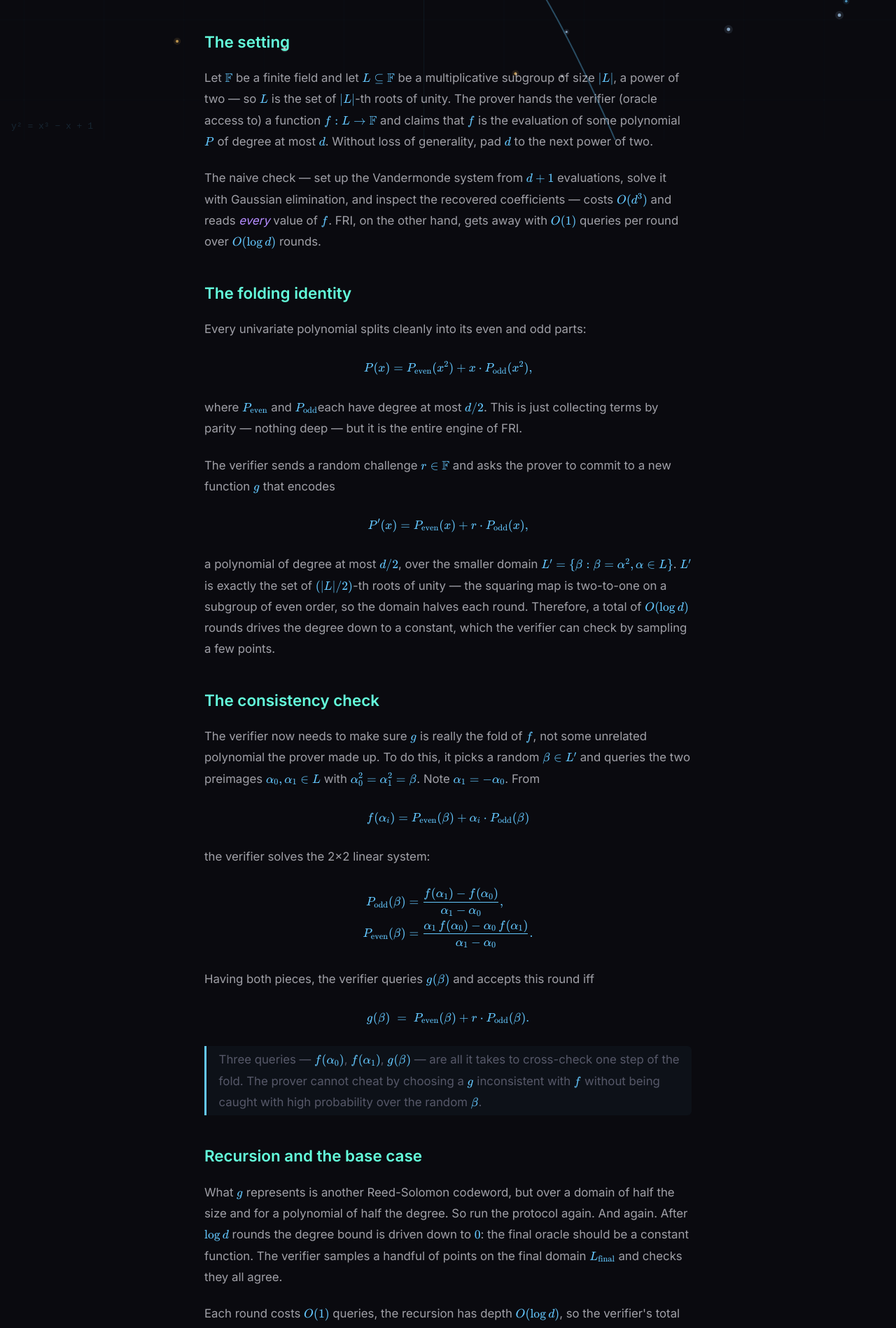
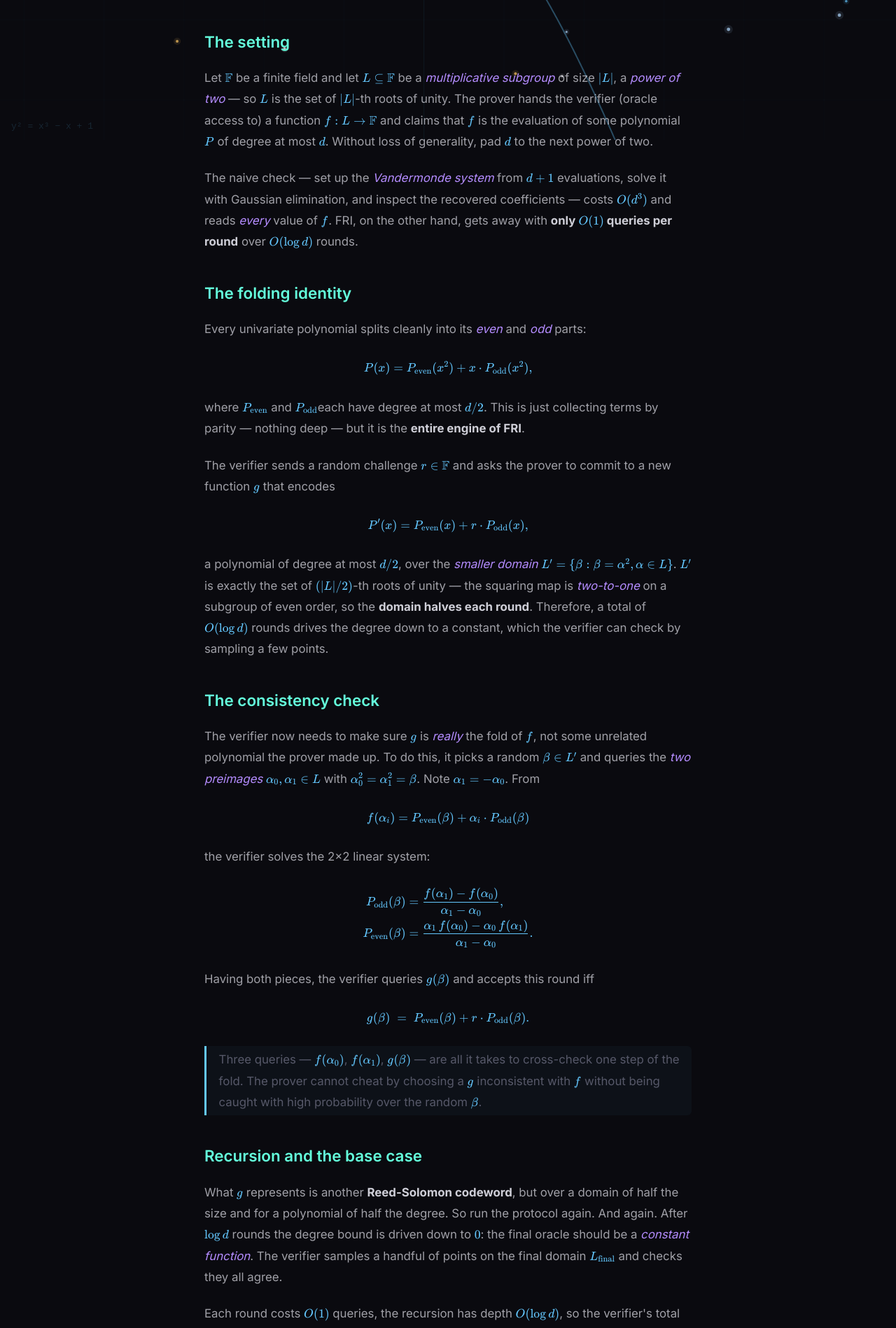
Before and after one commit to andyzhu23/andyzhu23.github.io, a React (Vite) app: page /blog/fri-low-degree-test in a window 1280 px wide. Shown: the part 600-2498 px from the top of the page at 70% size. Built offline with nearby package versions, Linux system fonts and the light colour scheme.

Commit message:
style: emphasise key terms in fri blog post

```diff
--- a/src/data/blogPosts/fri.tsx
+++ b/src/data/blogPosts/fri.tsx
@@ -20,21 +20,21 @@ export default function FriPost() {
 
       <h2>The setting</h2>
       <p>
-        Let <InlineMath tex="\mathbb{F}"/> be a finite field and let <InlineMath tex="L \subseteq \mathbb{F}"/> be a multiplicative subgroup of size <InlineMath tex="|L|"/>, a power of two — so <InlineMath tex="L"/> is the set of <InlineMath tex="|L|"/>-th roots of unity. The prover hands the verifier (oracle access to) a function <InlineMath tex="f : L \to \mathbb{F}"/> and claims that <InlineMath tex="f"/> is the evaluation of some polynomial <InlineMath tex="P"/> of degree at most <InlineMath tex="d"/>. Without loss of generality, pad <InlineMath tex="d"/> to the next power of two.
+        Let <InlineMath tex="\mathbb{F}"/> be a finite field and let <InlineMath tex="L \subseteq \mathbb{F}"/> be a <em>multiplicative subgroup</em> of size <InlineMath tex="|L|"/>, a <em>power of two</em> — so <InlineMath tex="L"/> is the set of <InlineMath tex="|L|"/>-th roots of unity. The prover hands the verifier (oracle access to) a function <InlineMath tex="f : L \to \mathbb{F}"/> and claims that <InlineMath tex="f"/> is the evaluation of some polynomial <InlineMath tex="P"/> of degree at most <InlineMath tex="d"/>. Without loss of generality, pad <InlineMath tex="d"/> to the next power of two.
       </p>
       <p>
-        The naive check — set up the Vandermonde system from <InlineMath tex="d+1"/> evaluations, solve it with Gaussian elimination, and inspect the recovered coefficients — costs <InlineMath tex="O(d^3)"/> and reads <em>every</em> value of <InlineMath tex="f"/>. FRI, on the other hand, gets away with <InlineMath tex="O(1)"/> queries per round over <InlineMath tex="O(\log d)"/> rounds.
+        The naive check — set up the <em>Vandermonde system</em> from <InlineMath tex="d+1"/> evaluations, solve it with Gaussian elimination, and inspect the recovered coefficients — costs <InlineMath tex="O(d^3)"/> and reads <em>every</em> value of <InlineMath tex="f"/>. FRI, on the other hand, gets away with <strong>only <InlineMath tex="O(1)"/> queries per round</strong> over <InlineMath tex="O(\log d)"/> rounds.
       </p>
 
       <h2>The folding identity</h2>
       <p>
-        Every univariate polynomial splits cleanly into its even and odd parts:
+        Every univariate polynomial splits cleanly into its <em>even</em> and <em>odd</em> parts:
       </p>
       <BlockMath tex="P(x) = P_{\text{even}}(x^2) + x \cdot P_{\text{odd}}(x^2),"/>
       <p>
         where <InlineMath tex="P_{\text{even}}"/> and <InlineMath tex="P_{\text{odd}}"/>
         each have degree at most <InlineMath tex="d/2"/>. This is just collecting terms
-        by parity — nothing deep — but it is the entire engine of FRI.
+        by parity — nothing deep — but it is the <strong>entire engine of FRI</strong>.
       </p>
       <p>
         The verifier sends a random challenge <InlineMath tex="r \in \mathbb{F}"/> and
@@ -42,12 +42,12 @@ export default function FriPost() {
       </p>
       <BlockMath tex="P'(x) = P_{\text{even}}(x) + r \cdot P_{\text{odd}}(x),"/>
       <p>
-        a polynomial of degree at most <InlineMath tex="d/2"/>, over the smaller domain <InlineMath tex="L' = \{\beta : \beta = \alpha^2, \alpha \in L\}"/>. <InlineMath tex="L'"/> is exactly the set of <InlineMath tex="(|L|/2)"/>-th roots of unity — the squaring map is two-to-one on a subgroup of even order, so the domain halves each round. Therefore, a total of <InlineMath tex="O(\log d)"/> rounds drives the degree down to a constant, which the verifier can check by sampling a few points.
+        a polynomial of degree at most <InlineMath tex="d/2"/>, over the <em>smaller domain</em> <InlineMath tex="L' = \{\beta : \beta = \alpha^2, \alpha \in L\}"/>. <InlineMath tex="L'"/> is exactly the set of <InlineMath tex="(|L|/2)"/>-th roots of unity — the squaring map is <em>two-to-one</em> on a subgroup of even order, so the <strong>domain halves each round</strong>. Therefore, a total of <InlineMath tex="O(\log d)"/> rounds drives the degree down to a constant, which the verifier can check by sampling a few points.
       </p>
 
       <h2>The consistency check</h2>
       <p>
-        The verifier now needs to make sure <InlineMath tex="g"/> is really the fold of <InlineMath tex="f"/>, not some unrelated polynomial the prover made up. To do this, it picks a random <InlineMath tex="\beta \in L'"/> and queries the two preimages <InlineMath tex="\alpha_0, \alpha_1 \in L"/> with <InlineMath tex="\alpha_0^2 = \alpha_1^2 = \beta"/>. Note <InlineMath tex="\alpha_1 = -\alpha_0"/>. From
+        The verifier now needs to make sure <InlineMath tex="g"/> is <em>really</em> the fold of <InlineMath tex="f"/>, not some unrelated polynomial the prover made up. To do this, it picks a random <InlineMath tex="\beta \in L'"/> and queries the <em>two preimages</em> <InlineMath tex="\alpha_0, \alpha_1 \in L"/> with <InlineMath tex="\alpha_0^2 = \alpha_1^2 = \beta"/>. Note <InlineMath tex="\alpha_1 = -\alpha_0"/>. From
       </p>
       <BlockMath tex="f(\alpha_i) = P_{\text{even}}(\beta) + \alpha_i \cdot P_{\text{odd}}(\beta)"/>
       <p>
@@ -67,23 +67,23 @@ export default function FriPost() {
 
       <h2>Recursion and the base case</h2>
       <p>
-        What <InlineMath tex="g"/> represents is another Reed-Solomon codeword, but over a domain of half the size and for a polynomial of half the degree. So run the protocol again. And again. After <InlineMath tex="\log d"/> rounds the degree bound is driven down to <InlineMath tex="0"/>: the final oracle should be a constant function. The verifier samples a handful of points on the final domain <InlineMath tex="L_{\text{final}}"/> and checks they all agree.
+        What <InlineMath tex="g"/> represents is another <strong>Reed-Solomon codeword</strong>, but over a domain of half the size and for a polynomial of half the degree. So run the protocol again. And again. After <InlineMath tex="\log d"/> rounds the degree bound is driven down to <InlineMath tex="0"/>: the final oracle should be a <em>constant function</em>. The verifier samples a handful of points on the final domain <InlineMath tex="L_{\text{final}}"/> and checks they all agree.
       </p>
       <p>
-        Each round costs <InlineMath tex="O(1)"/> queries, the recursion has depth <InlineMath tex="O(\log d)"/>, so the verifier's total query complexity is <InlineMath tex="O(\log d)"/>. That is an exponential win over reading the whole codeword.
+        Each round costs <InlineMath tex="O(1)"/> queries, the recursion has depth <InlineMath tex="O(\log d)"/>, so the verifier's total query complexity is <InlineMath tex="O(\log d)"/>. That is an <strong>exponential win</strong> over reading the whole codeword.
       </p>
 
       <h2>Why this matters</h2>
       <p>
-        Low-degree testing is the workhorse primitive behind polynomial interactive oracle proofs (IOPs). IOPs are extremely useful in cryptography, as complex constraints can be encoded as low-degree polynomials, and a computationally bounded verifier can be convinced of the integrity of a prover very efficiently through FRI. For example, in a transparent SNARK, the prover encodes the execution trace of a program as a low-degree polynomial and uses FRI to convince the verifier that the trace is valid. I glossed over the soundness analysis here (there is real subtlety in how "close to low-degree" propagates through folding), but the mechanics — split, fold, recurse — are the whole idea.
+        <strong>Low-degree testing</strong> is the workhorse primitive behind <strong>polynomial interactive oracle proofs (IOPs)</strong>. IOPs are extremely useful in cryptography, as complex constraints can be encoded as low-degree polynomials, and a computationally bounded verifier can be convinced of the integrity of a prover very efficiently through FRI. For example, in a <strong>transparent SNARK</strong>, the prover encodes the <em>execution trace</em> of a program as a low-degree polynomial and uses FRI to convince the verifier that the trace is valid. I glossed over the soundness analysis here (there is real subtlety in how "close to low-degree" propagates through folding), but the mechanics — <em>split, fold, recurse</em> — are the whole idea.
       </p>
 
       <h2>How I found out about FRI</h2>
       <p>
-        I first encountered FRI when I was working on my third year dissertation project. The extension of my dissertation was to implement the Reed-Muller PCP construction. The Reed-Muller PCP required a low-degree test as a subroutine. The Reed-Muller code encodes multivariate polynomials, but a reduction to the univariate case is possible by picking a random line through the domain and restricting the function to that line. Then, the low-degree test is just over Reed-Solomon codes.
+        I first encountered FRI when I was working on my <em>third year dissertation project</em>. The extension of my dissertation was to implement the <strong>Reed-Muller PCP construction</strong>. The Reed-Muller PCP required a low-degree test as a subroutine. The Reed-Muller code encodes <em>multivariate</em> polynomials, but a reduction to the univariate case is possible by picking a <em>random line</em> through the domain and restricting the function to that line. Then, the low-degree test is just over Reed-Solomon codes.
       </p>
       <p>
-        Unfortunately, I did not find out about the FRI protocol in time for the project, so I used an Inverse Number-Theoretic Transform (INTT) to extract coefficients by querying roots of unity in <InlineMath tex="O(d \log d)"/> time, and I thought I was being quite clever. When I later learned about FRI, I was blown away by how much more efficient it was, and how simple the core idea was. Coincidentally, the core idea of folding in FRI was very similar to the even-odd decomposition used in the Fast-Fourier Transform implementation of INTT. The recursive structure of FRI was also very similar to the recursive structure of the sum-check protocol used in the Reed-Muller PCP. I was surprised that such a simple idea of folding could lead to such a powerful protocol, and it was a great example of how a clever algebraic identity can lead to a significant improvement in efficiency.
+        Unfortunately, I did not find out about the FRI protocol in time for the project, so I used an <strong>Inverse Number-Theoretic Transform (INTT)</strong> to extract coefficients by querying roots of unity in <InlineMath tex="O(d \log d)"/> time, and I thought I was being <em>quite clever</em>. When I later learned about FRI, I was blown away by how much more efficient it was, and how simple the core idea was. Coincidentally, the core idea of <em>folding</em> in FRI was very similar to the <em>even-odd decomposition</em> used in the Fast-Fourier Transform implementation of INTT. The recursive structure of FRI was also very similar to the recursive structure of the <strong>sum-check protocol</strong> used in the Reed-Muller PCP. I was surprised that such a simple idea of folding could lead to such a powerful protocol, and it was a great example of how a clever algebraic identity can lead to a significant improvement in efficiency.
       </p>
       <h2>References</h2>
       <ul>
```
